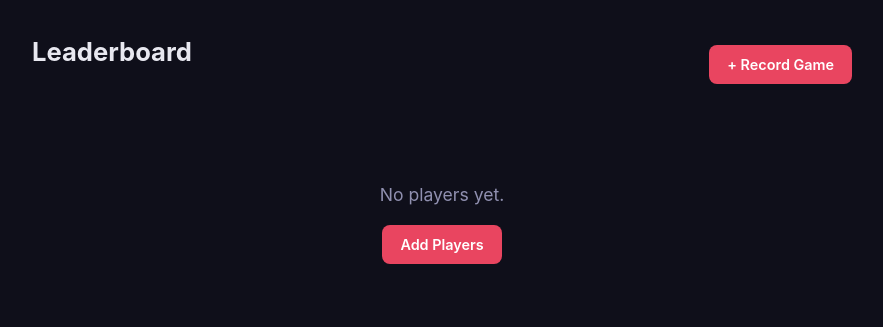
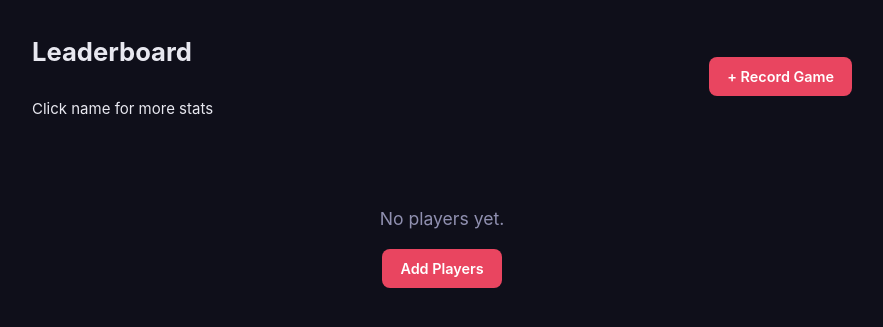
Before and after one commit to AidanHad26/Paddr-Elo, a Flask app: page / in a window 1280 px wide. Shown: the part 56-383 px from the top of the page, without its empty margins (198-1081 px from the left). Run offline with Flask 3, Linux system fonts and the light colour scheme; data that the repository does not hold is empty; some libraries are stand-ins or nearby versions.

Commit message:
minor subtitle addition

```diff
--- a/templates/index.html
+++ b/templates/index.html
@@ -7,7 +7,10 @@
 
 {% block content %}
 <div class="page-header">
-  <h1>Leaderboard</h1>
+  <div class="header-titles">
+    <h1>Leaderboard</h1>
+    <p class="sub-header">Click name for more stats</p>
+  </div>
   <a href="{{ url_for('record_game_page') }}" class="btn btn-primary">+ Record Game</a>
 </div>
 
```
